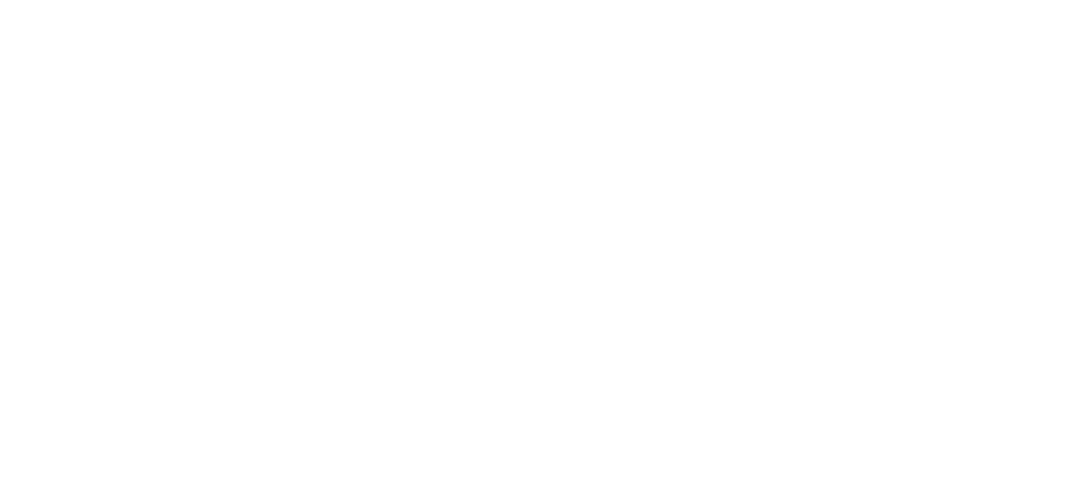
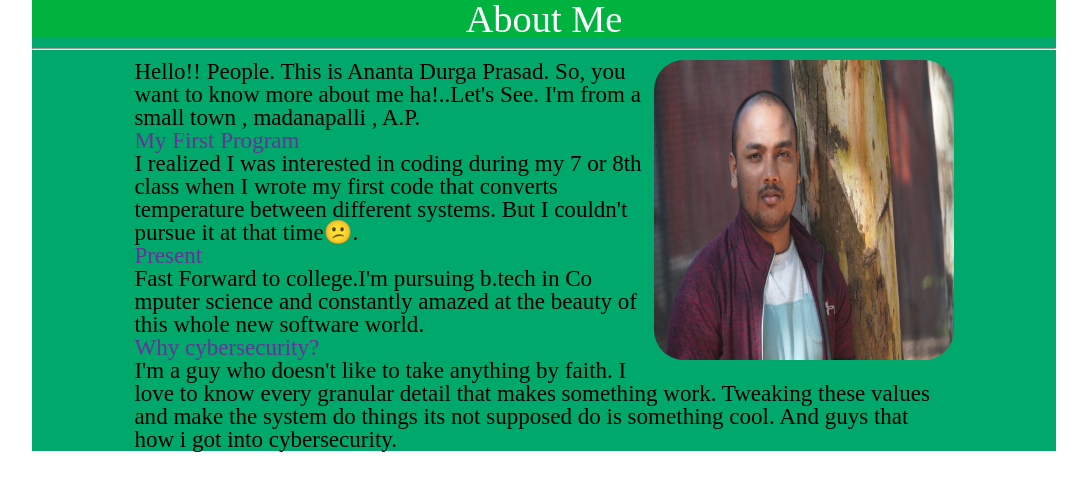
Before and after one commit to anantadurgaprasad/odinprojectlearnings, a website: page index.html in a window 1280 px wide. Shown: the whole page, without its empty margins (96-1183 px from the left). Drawn offline with Linux system fonts and the light colour scheme.

Commit message:
basic about me page

```diff
--- /dev/null
+++ b/css/index.css
@@ -0,0 +1,22 @@
+h1{
+    text-align: center;
+    font-size: 2em;
+    background-color: hsla(141, 100%, 35%, 1);
+    color: white;
+}
+div{
+    font-size: 1.2em;
+    margin-left: 10%;
+    margin-right: 10%;
+    background-color:hsla(158, 100%, 33%, 1);
+
+}
+img{
+    width: 300px;
+    height: 300px;
+    border-radius: 10%;
+    float: right;
+}
+strong{
+    color: rebeccapurple;
+}
--- a/index.html
+++ b/index.html
@@ -3,10 +3,40 @@
 <head>
     <meta charset="UTF-8">
     <meta http-equiv="X-UA-Compatible" content="IE=edge">
+    <link href="/css/reset.css" rel="stylesheet"/>
+    <link href="/css/index.css" rel="stylesheet"/>
+
     <meta name="viewport" content="width=device-width, initial-scale=1.0">
     <title>Odin Project Learning</title>
 </head>
 <body>
+    <div>
+    <h1>About Me</h1>
+    <hr>
+    <div id="content">
+        <img src="/images/DSC01642(1)(1).jpg" />Hello!! People. This is Ananta Durga Prasad.
+        So, you want to know more about me ha!..Let's See.
+        I'm from a small town , madanapalli , A.P. <br>
+        <strong>My First Program</strong> <br>
+        <!-- words are recognised by space.
+        see what happens when you remove space between town and , and madanapalli -->
+        I realized I was interested in coding during my
+        7 or 8th class when I wrote my first code that converts temperature
+        between different systems.
+        But I couldn't pursue it at that time😕. <br>
+        <strong>Present</strong><br>
+        Fast Forward to college.I'm pursuing b.tech in Co
+        mputer science and constantly amazed at the beauty of this whole new software world.
+       <br> <strong>Why cybersecurity?</strong><br>
+        I'm a guy who doesn't like to take anything by faith. I love to know every granular detail
+        that makes  something work.
+        Tweaking these values and make the system do things its not supposed do is something cool.
+        And guys that how i got into cybersecurity.
 
+
+
+    </div>
+
+</div>
 </body>
 </html>
```
Also changed, not shown: images/DSC01642(1)(1).jpg (added).
